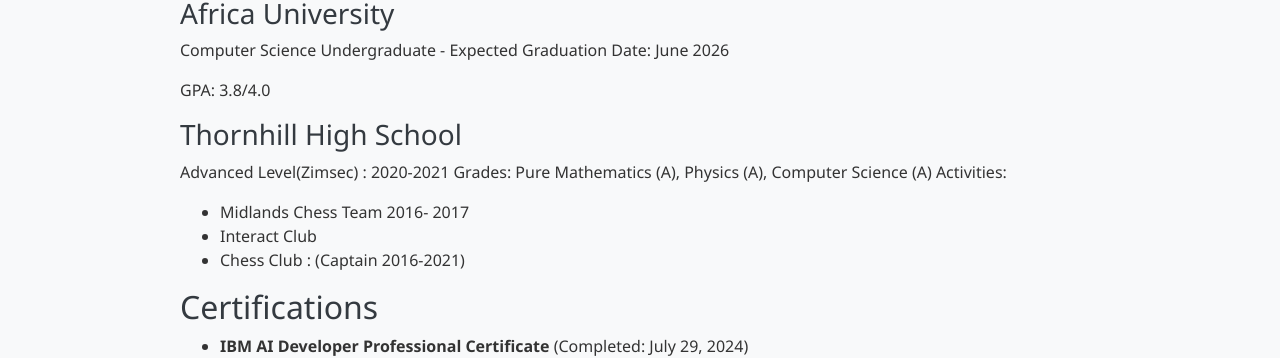
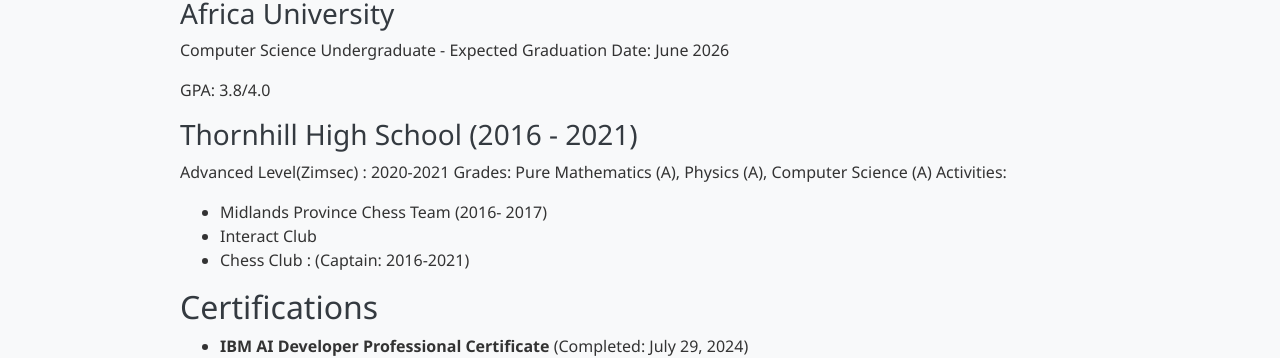
Before and after one commit to NyashaEysenck/NyashaEysenck.github.io, a Jekyll site: the page built from index.md, in a window 1280 px wide. Shown: the part 728-1086 px from the top of the page. Built offline with Jekyll 4.4.1, drawn with Linux system fonts in a browser that asks for light colours; nearby versions of some CDN libraries.

Commit message:
Update index.md

```diff
--- a/index.md
+++ b/index.md
@@ -24,13 +24,13 @@ Computer Science Undergraduate - Expected Graduation Date: June 2026
 
 GPA: 3.8/4.0
 
-### Thornhill High School
+### Thornhill High School (2016 - 2021)
 Advanced Level(Zimsec) : 2020-2021
 Grades: Pure Mathematics (A), Physics (A), Computer Science (A)
 Activities:
-* Midlands Chess Team 2016- 2017
+* Midlands Province Chess Team (2016- 2017)
 * Interact Club
-* Chess Club : (Captain 2016-2021)
+* Chess Club : (Captain: 2016-2021)
 
 ## Certifications
 
```
